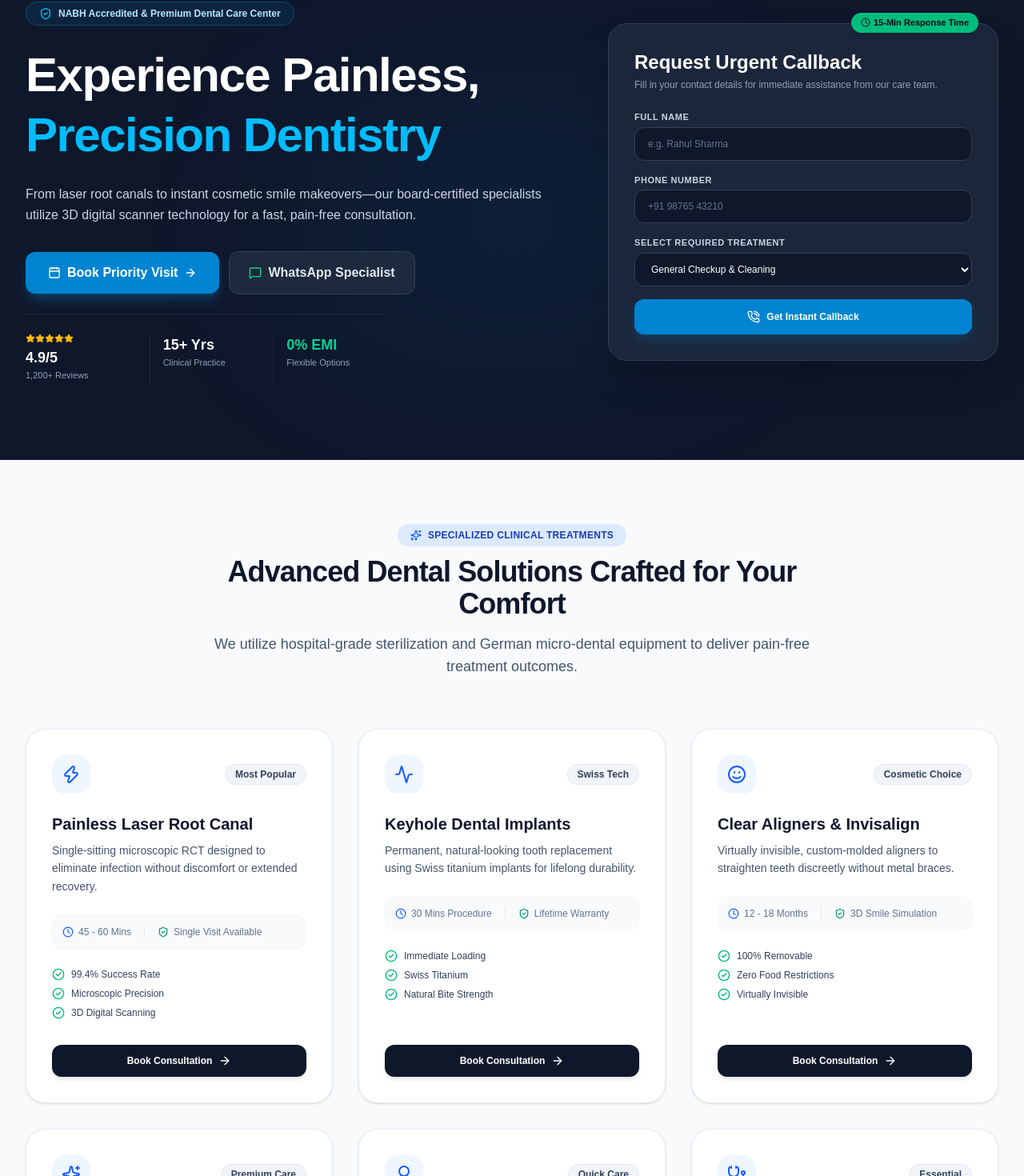
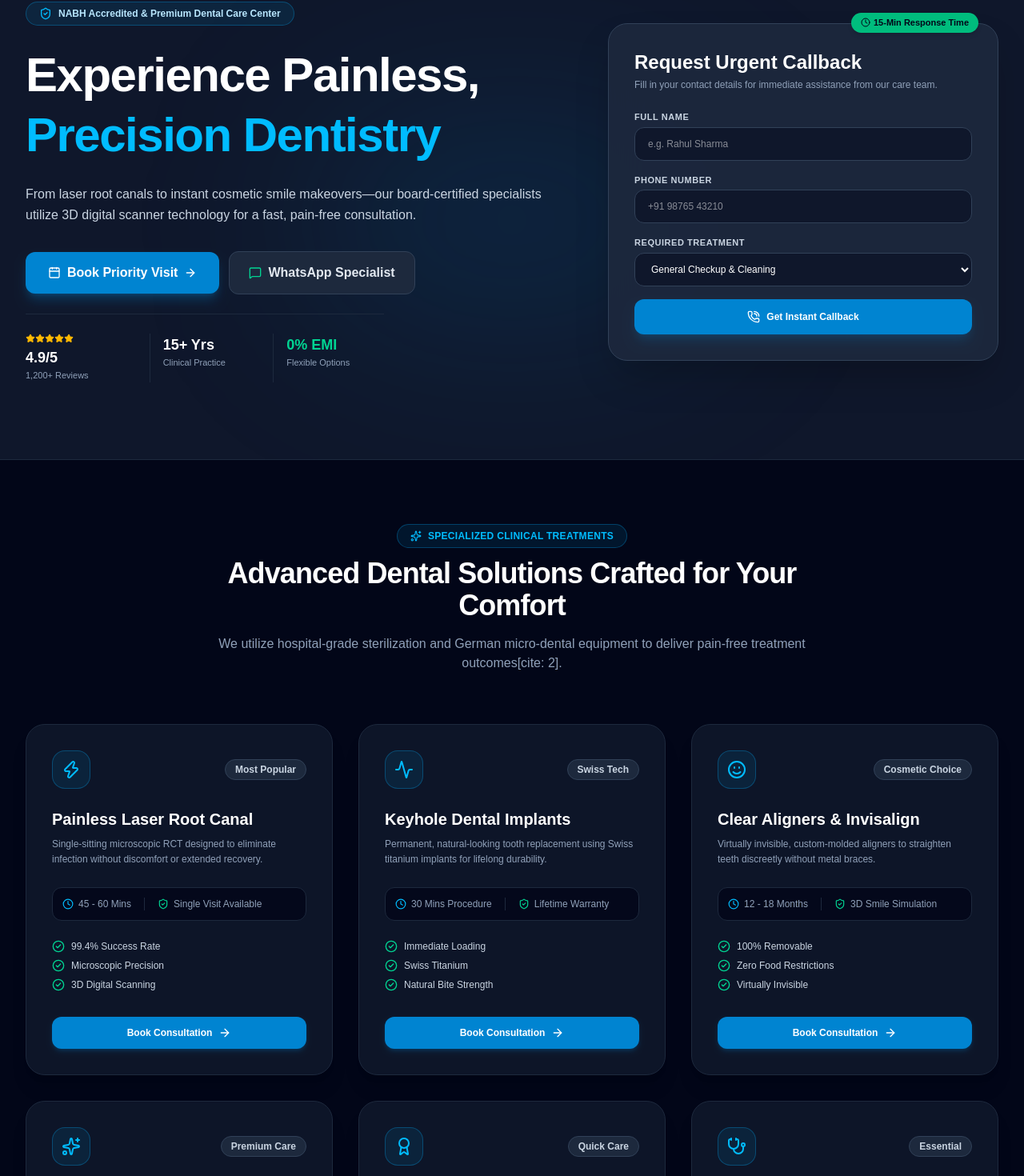
Before and after one commit to dimple200214/smile-care-dental1, a Next.js app: page / in a window 1280 px wide. Shown: the part 176-1646 px from the top of the page at 80% size. Built offline with nearby package versions, Linux system fonts and the light colour scheme.

Commit message:
feat: standardize full website to dark clinical navy theme

```diff
--- a/components/DoctorsSection.tsx
+++ b/components/DoctorsSection.tsx
@@ -1,7 +1,7 @@
 "use client";
 
 import Link from "next/link";
-import { Award, Calendar, CheckCircle2, ShieldCheck, Stethoscope } from "lucide-react";
+import { Award, Calendar, ShieldCheck, Stethoscope } from "lucide-react";
 
 const doctors = [
   {
@@ -12,7 +12,7 @@ const doctors = [
     specialization: "Root Canal Micro-Surgery & Laser Dentistry",
     bio: "Ex-Senior Registrar at AIIMS with over 8,000+ successful laser root canal procedures completed.",
     availability: "Mon - Sat (10:00 AM - 5:00 PM)",
-    imageBg: "bg-gradient-to-br from-blue-600 to-indigo-800",
+    imageBg: "bg-gradient-to-br from-sky-600 to-blue-800",
     initials: "AD",
   },
   {
@@ -23,7 +23,7 @@ const doctors = [
     specialization: "Keyhole Dental Implants & Full Mouth Rehab",
     bio: "International fellow trained in Zurich, specializing in immediate loading implants and smile designing.",
     availability: "Tue - Sun (11:00 AM - 7:00 PM)",
-    imageBg: "bg-gradient-to-br from-slate-800 to-slate-950",
+    imageBg: "bg-gradient-to-br from-slate-700 to-slate-900",
     initials: "VM",
   },
   {
@@ -34,27 +34,27 @@ const doctors = [
     specialization: "Clear Aligners, Braces & Pediatric Dentistry",
     bio: "Certified Diamond Provider for Invisalign aligners with specialized care for teens and adults.",
     availability: "Mon - Fri (2:00 PM - 8:00 PM)",
-    imageBg: "bg-gradient-to-br from-sky-600 to-blue-900",
+    imageBg: "bg-gradient-to-br from-sky-500 to-indigo-900",
     initials: "RO",
   },
 ];
 
 export default function DoctorsSection() {
   return (
-    <section id="doctors" className="py-20 bg-white">
+    <section id="doctors" className="py-20 bg-slate-900 text-white border-b border-slate-800">
       <div className="max-w-7xl mx-auto px-4 sm:px-6 lg:px-8">
 
-        {/* Section Title */}
+        {/* Title */}
         <div className="text-center max-w-3xl mx-auto mb-16">
-          <div className="inline-flex items-center space-x-2 bg-emerald-50 text-emerald-800 px-4 py-1.5 rounded-full text-xs font-bold tracking-wide uppercase mb-3 border border-emerald-200">
-            <Stethoscope className="w-3.5 h-3.5 text-emerald-600" />
+          <div className="inline-flex items-center space-x-2 bg-emerald-500/10 border border-emerald-500/30 text-emerald-400 px-4 py-1.5 rounded-full text-xs font-bold tracking-wide uppercase mb-3">
+            <Stethoscope className="w-3.5 h-3.5 text-emerald-400" />
             <span>Board-Certified Medical Team</span>
           </div>
-          <h2 className="text-3xl sm:text-4xl font-extrabold text-slate-900 tracking-tight">
+          <h2 className="text-3xl sm:text-4xl font-extrabold text-white tracking-tight">
             Meet Our Senior Oral Care Specialists
           </h2>
-          <p className="text-slate-600 mt-4 text-base">
-            Our specialists hold master’s degrees and international fellowships, delivering research-backed clinical precision.
+          <p className="text-slate-400 mt-4 text-base">
+            Our specialists hold master’s degrees and international fellowships, delivering research-backed clinical precision[cite: 2].
           </p>
         </div>
 
@@ -63,55 +63,50 @@ export default function DoctorsSection() {
           {doctors.map((doctor, idx) => (
             <div
               key={idx}
-              className="bg-slate-50 rounded-3xl p-8 border border-slate-200 flex flex-col justify-between hover:shadow-xl transition duration-300"
+              className="bg-slate-800/80 rounded-3xl p-8 border border-slate-700/80 flex flex-col justify-between hover:shadow-2xl transition duration-300"
             >
               <div>
-                {/* Visual Avatar / Profile Header */}
                 <div className="flex items-center space-x-4 mb-6">
-                  <div className={`w-16 h-16 rounded-2xl ${doctor.imageBg} text-white font-black text-xl flex items-center justify-center shadow-lg`}>
+                  <div className={`w-16 h-16 rounded-2xl ${doctor.imageBg} text-white font-black text-xl flex items-center justify-center shadow-lg border border-slate-600`}>
                     {doctor.initials}
                   </div>
                   <div>
-                    <h3 className="text-lg font-bold text-slate-900">{doctor.name}</h3>
-                    <p className="text-xs font-semibold text-blue-600">{doctor.title}</p>
-                    <p className="text-[11px] text-slate-500 font-medium">{doctor.degree}</p>
+                    <h3 className="text-lg font-bold text-white">{doctor.name}</h3>
+                    <p className="text-xs font-semibold text-sky-400">{doctor.title}</p>
+                    <p className="text-[11px] text-slate-400 font-medium">{doctor.degree}</p>
                   </div>
                 </div>
 
-                {/* Badges */}
                 <div className="flex flex-wrap gap-2 mb-6">
-                  <span className="inline-flex items-center space-x-1 text-[11px] font-bold bg-white px-2.5 py-1 rounded-md text-slate-700 border border-slate-200">
-                    <Award className="w-3 h-3 text-amber-500" />
+                  <span className="inline-flex items-center space-x-1 text-[11px] font-bold bg-slate-900 px-2.5 py-1 rounded-md text-amber-400 border border-slate-700">
+                    <Award className="w-3 h-3 text-amber-400" />
                     <span>{doctor.experience}</span>
                   </span>
-                  <span className="inline-flex items-center space-x-1 text-[11px] font-semibold bg-emerald-50 text-emerald-700 px-2.5 py-1 rounded-md border border-emerald-200">
-                    <ShieldCheck className="w-3 h-3 text-emerald-600" />
+                  <span className="inline-flex items-center space-x-1 text-[11px] font-semibold bg-emerald-950/80 text-emerald-300 px-2.5 py-1 rounded-md border border-emerald-800/60">
+                    <ShieldCheck className="w-3 h-3 text-emerald-400" />
                     <span>Verified Specialist</span>
                   </span>
                 </div>
 
-                {/* Specialization & Bio */}
                 <div className="space-y-3 mb-6">
                   <div>
-                    <span className="text-xs font-bold text-slate-500 uppercase tracking-wider">Specialty Focus</span>
-                    <p className="text-sm font-semibold text-slate-800">{doctor.specialization}</p>
+                    <span className="text-[11px] font-bold text-slate-400 uppercase tracking-wider">Specialty Focus</span>
+                    <p className="text-sm font-semibold text-slate-200">{doctor.specialization}</p>
                   </div>
-                  <p className="text-xs text-slate-600 leading-relaxed">
+                  <p className="text-xs text-slate-400 leading-relaxed">
                     {doctor.bio}
                   </p>
                 </div>
 
-                {/* Schedule info */}
-                <div className="text-xs text-slate-500 bg-white p-3 rounded-xl border border-slate-200/60 mb-6 flex items-center space-x-2">
-                  <Calendar className="w-4 h-4 text-blue-600 flex-shrink-0" />
+                <div className="text-xs text-slate-300 bg-slate-950/80 p-3 rounded-xl border border-slate-800 mb-6 flex items-center space-x-2">
+                  <Calendar className="w-4 h-4 text-sky-400 flex-shrink-0" />
                   <span>OPD Schedule: {doctor.availability}</span>
                 </div>
               </div>
 
-              {/* Action Button */}
               <Link
                 href={`/book?doctor=${encodeURIComponent(doctor.name)}`}
-                className="w-full inline-flex items-center justify-center space-x-2 bg-blue-600 hover:bg-blue-700 text-white text-xs font-semibold py-3 rounded-xl transition shadow-md shadow-blue-500/20"
+                className="w-full inline-flex items-center justify-center space-x-2 bg-sky-600 hover:bg-sky-500 text-white text-xs font-bold py-3 rounded-xl transition shadow-md shadow-sky-600/20"
               >
                 <Calendar className="w-4 h-4" />
                 <span>Book Doctor Consultation</span>
--- a/components/Hero.tsx
+++ b/components/Hero.tsx
@@ -44,25 +44,21 @@ export default function Hero() {
   };
 
   return (
-    <section className="relative bg-slate-900 text-white pt-10 pb-20 lg:pt-16 lg:pb-24 overflow-hidden border-b border-slate-800">
-      {/* Background Accent Glows */}
-      <div className="absolute top-1/3 left-1/2 -translate-x-1/2 w-[500px] h-[250px] bg-sky-600/10 blur-[120px] rounded-full pointer-events-none" />
+    <section className="relative bg-slate-900 text-white pt-12 pb-20 lg:pt-16 lg:pb-24 overflow-hidden border-b border-slate-800">
+      <div className="absolute top-1/3 left-1/2 -translate-x-1/2 w-[500px] h-[250px] bg-sky-600/15 blur-[120px] rounded-full pointer-events-none" />
 
       <div className="max-w-7xl mx-auto px-4 sm:px-6 lg:px-8 relative z-10">
         <div className="grid grid-cols-1 lg:grid-cols-12 gap-10 lg:gap-8 items-center">
 
-          {/* Left Hero Text Content */}
+          {/* Left Text */}
           <div className="lg:col-span-7 space-y-6 text-center lg:text-left">
-
-            {/* Trust Pill */}
-            <div className="inline-flex items-center space-x-2 bg-sky-500/10 border border-sky-500/30 px-4 py-1.5 rounded-full backdrop-blur-md">
+            <div className="inline-flex items-center space-x-2 bg-sky-500/10 border border-sky-500/30 px-4 py-1.5 rounded-full">
               <ShieldCheck className="w-4 h-4 text-sky-400" />
               <span className="text-xs font-semibold text-sky-200">
                 NABH Accredited & Premium Dental Care Center
               </span>
             </div>
 
-            {/* Crisp Clean Headline (No text ghosting) */}
             <h1 className="text-4xl sm:text-5xl lg:text-6xl font-black tracking-tight leading-tight">
               Experience Painless, <br />
               <span className="text-sky-400">
@@ -70,12 +66,10 @@ export default function Hero() {
               </span>
             </h1>
 
-            {/* Subtitle */}
             <p className="text-sm sm:text-base text-slate-300 max-w-2xl mx-auto lg:mx-0 font-normal leading-relaxed">
               From laser root canals to instant cosmetic smile makeovers—our board-certified specialists utilize 3D digital scanner technology for a fast, pain-free consultation.
             </p>
 
-            {/* CTA Buttons */}
             <div className="flex flex-col sm:flex-row items-center justify-center lg:justify-start gap-3 pt-2">
               <Link
                 href="/book"
@@ -97,7 +91,6 @@ export default function Hero() {
               </a>
             </div>
 
-            {/* Social Proof */}
             <div className="pt-6 border-t border-slate-800 grid grid-cols-3 gap-4 max-w-md mx-auto lg:mx-0 text-left">
               <div>
                 <div className="flex items-center text-amber-400 mb-1">
@@ -119,13 +112,11 @@ export default function Hero() {
                 <p className="text-[11px] text-slate-400">Flexible Options</p>
               </div>
             </div>
-
           </div>
 
           {/* Right Lead Capture Form */}
           <div className="lg:col-span-5">
             <div className="bg-slate-800/90 backdrop-blur-xl p-6 sm:p-8 rounded-3xl border border-slate-700 shadow-2xl relative">
-
               <div className="absolute -top-3.5 right-6 bg-emerald-500 text-slate-950 text-[11px] font-extrabold px-3 py-1 rounded-full flex items-center space-x-1 shadow-md">
                 <Clock className="w-3 h-3" />
                 <span>15-Min Response Time</span>
@@ -144,51 +135,36 @@ export default function Hero() {
                     <p className="text-xs text-emerald-300 mt-1">
                       Our team will reach out to <strong>{callbackData.phone}</strong> shortly.
                     </p>
-                    <button
-                      onClick={() => {
-                        setCallbackSubmitted(false);
-                        setCallbackData({ full_name: "", phone: "", treatment: "General Checkup & Cleaning" });
-                      }}
-                      className="mt-3 text-xs font-semibold text-emerald-400 underline block"
-                    >
-                      Submit another request
-                    </button>
                   </div>
                 </div>
               ) : (
                 <form onSubmit={handleCallbackSubmit} className="space-y-4">
                   <div>
-                    <label className="block text-[11px] font-bold text-slate-300 uppercase tracking-wider mb-1">
-                      Full Name
-                    </label>
+                    <label className="block text-[11px] font-bold text-slate-300 uppercase tracking-wider mb-1">Full Name</label>
                     <input
                       type="text"
                       required
                       placeholder="e.g. Rahul Sharma"
                       value={callbackData.full_name}
                       onChange={(e) => setCallbackData({ ...callbackData, full_name: e.target.value })}
-                      className="w-full px-4 py-3 rounded-xl bg-slate-900 border border-slate-700 focus:outline-none focus:border-sky-500 text-white placeholder-slate-500 text-xs"
+                      className="w-full px-4 py-3 rounded-xl bg-slate-900 border border-slate-700 focus:outline-none focus:border-sky-500 text-white text-xs"
                     />
                   </div>
 
                   <div>
-                    <label className="block text-[11px] font-bold text-slate-300 uppercase tracking-wider mb-1">
-                      Phone Number
-                    </label>
+                    <label className="block text-[11px] font-bold text-slate-300 uppercase tracking-wider mb-1">Phone Number</label>
                     <input
                       type="tel"
                       required
                       placeholder="+91 98765 43210"
                       value={callbackData.phone}
                       onChange={(e) => setCallbackData({ ...callbackData, phone: e.target.value })}
-                      className="w-full px-4 py-3 rounded-xl bg-slate-900 border border-slate-700 focus:outline-none focus:border-sky-500 text-white placeholder-slate-500 text-xs"
+                      className="w-full px-4 py-3 rounded-xl bg-slate-900 border border-slate-700 focus:outline-none focus:border-sky-500 text-white text-xs"
                     />
                   </div>
 
                   <div>
-                    <label className="block text-[11px] font-bold text-slate-300 uppercase tracking-wider mb-1">
-                      Select Required Treatment
-                    </label>
+                    <label className="block text-[11px] font-bold text-slate-300 uppercase tracking-wider mb-1">Required Treatment</label>
                     <select
                       value={callbackData.treatment}
                       onChange={(e) => setCallbackData({ ...callbackData, treatment: e.target.value })}
@@ -206,7 +182,7 @@ export default function Hero() {
                   <button
                     type="submit"
                     disabled={callbackLoading}
-                    className="w-full bg-sky-600 hover:bg-sky-500 text-white font-bold py-3.5 rounded-xl transition shadow-lg shadow-sky-600/20 disabled:opacity-50 text-xs flex items-center justify-center space-x-2"
+                    className="w-full bg-sky-600 hover:bg-sky-500 text-white font-bold py-3.5 rounded-xl transition shadow-lg shadow-sky-600/20 text-xs flex items-center justify-center space-x-2"
                   >
                     <PhoneCall className="w-4 h-4" />
                     <span>{callbackLoading ? "Submitting..." : "Get Instant Callback"}</span>
--- a/components/ServicesSection.tsx
+++ b/components/ServicesSection.tsx
@@ -1,18 +1,7 @@
 "use client";
 
 import Link from "next/link";
-import {
-  Sparkles,
-  Clock,
-  ShieldCheck,
-  ArrowRight,
-  CheckCircle2,
-  Zap,
-  Smile,
-  Activity,
-  Stethoscope,
-  Award
-} from "lucide-react";
+import { Sparkles, Clock, ShieldCheck, ArrowRight, CheckCircle2, Zap, Smile, Activity, Stethoscope, Award } from "lucide-react";
 
 const services = [
   {
@@ -79,20 +68,20 @@ const services = [
 
 export default function ServicesSection() {
   return (
-    <section id="services" className="py-20 bg-slate-50 relative">
+    <section id="services" className="py-20 bg-slate-950 text-white relative border-b border-slate-800">
       <div className="max-w-7xl mx-auto px-4 sm:px-6 lg:px-8">
 
         {/* Section Heading */}
         <div className="text-center max-w-3xl mx-auto mb-16">
-          <div className="inline-flex items-center space-x-2 bg-blue-100 text-blue-800 px-4 py-1.5 rounded-full text-xs font-bold tracking-wide uppercase mb-3">
-            <Sparkles className="w-3.5 h-3.5 text-blue-600" />
+          <div className="inline-flex items-center space-x-2 bg-sky-500/10 border border-sky-500/30 text-sky-400 px-4 py-1.5 rounded-full text-xs font-bold tracking-wide uppercase mb-3">
+            <Sparkles className="w-3.5 h-3.5 text-sky-400" />
             <span>Specialized Clinical Treatments</span>
           </div>
-          <h2 className="text-3xl sm:text-4xl font-extrabold text-slate-900 tracking-tight">
+          <h2 className="text-3xl sm:text-4xl font-extrabold text-white tracking-tight">
             Advanced Dental Solutions Crafted for Your Comfort
           </h2>
-          <p className="text-slate-600 mt-4 text-base sm:text-lg">
-            We utilize hospital-grade sterilization and German micro-dental equipment to deliver pain-free treatment outcomes.
+          <p className="text-slate-400 mt-4 text-base">
+            We utilize hospital-grade sterilization and German micro-dental equipment to deliver pain-free treatment outcomes[cite: 2].
           </p>
         </div>
 
@@ -103,54 +92,49 @@ export default function ServicesSection() {
             return (
               <div
                 key={service.id}
-                className="bg-white rounded-3xl p-8 border border-slate-200/80 shadow-sm hover:shadow-xl transition-all duration-300 flex flex-col justify-between group hover:-translate-y-1"
+                className="bg-slate-900/90 rounded-3xl p-8 border border-slate-800 shadow-xl hover:border-slate-700 transition-all duration-300 flex flex-col justify-between group hover:-translate-y-1"
               >
                 <div>
-                  {/* Card Header & Badge */}
                   <div className="flex items-center justify-between mb-6">
-                    <div className="w-12 h-12 rounded-2xl bg-blue-50 text-blue-600 flex items-center justify-center group-hover:bg-blue-600 group-hover:text-white transition-colors duration-300">
+                    <div className="w-12 h-12 rounded-2xl bg-sky-500/10 border border-sky-500/30 text-sky-400 flex items-center justify-center group-hover:bg-sky-600 group-hover:text-white transition duration-300">
                       <IconComponent className="w-6 h-6" />
                     </div>
-                    <span className="text-xs font-semibold px-3 py-1 rounded-full bg-slate-100 text-slate-700 border border-slate-200">
+                    <span className="text-xs font-semibold px-3 py-1 rounded-full bg-slate-800 text-slate-300 border border-slate-700">
                       {service.badge}
                     </span>
                   </div>
 
-                  {/* Title & Description */}
-                  <h3 className="text-xl font-bold text-slate-900 mb-2 group-hover:text-blue-600 transition-colors">
+                  <h3 className="text-xl font-bold text-white mb-2 group-hover:text-sky-400 transition">
                     {service.title}
                   </h3>
-                  <p className="text-sm text-slate-600 leading-relaxed mb-6">
+                  <p className="text-xs text-slate-400 leading-relaxed mb-6">
                     {service.description}
                   </p>
 
-                  {/* Duration & Highlights */}
-                  <div className="flex items-center space-x-4 text-xs font-medium text-slate-500 mb-6 bg-slate-50 p-3 rounded-xl border border-slate-100">
+                  <div className="flex items-center space-x-4 text-xs font-medium text-slate-400 mb-6 bg-slate-950/80 p-3 rounded-xl border border-slate-800">
                     <div className="flex items-center space-x-1.5">
-                      <Clock className="w-3.5 h-3.5 text-blue-600" />
+                      <Clock className="w-3.5 h-3.5 text-sky-400" />
                       <span>{service.duration}</span>
                     </div>
-                    <div className="flex items-center space-x-1.5 border-l border-slate-200 pl-4">
-                      <ShieldCheck className="w-3.5 h-3.5 text-emerald-600" />
+                    <div className="flex items-center space-x-1.5 border-l border-slate-800 pl-4">
+                      <ShieldCheck className="w-3.5 h-3.5 text-emerald-400" />
                       <span>{service.highlight}</span>
                     </div>
                   </div>
 
-                  {/* Key Benefits List */}
                   <ul className="space-y-2 mb-8">
                     {service.benefits.map((benefit, idx) => (
-                      <li key={idx} className="flex items-center text-xs text-slate-700 space-x-2">
-                        <CheckCircle2 className="w-4 h-4 text-emerald-500 flex-shrink-0" />
+                      <li key={idx} className="flex items-center text-xs text-slate-300 space-x-2">
+                        <CheckCircle2 className="w-4 h-4 text-emerald-400 flex-shrink-0" />
                         <span>{benefit}</span>
                       </li>
                     ))}
                   </ul>
                 </div>
 
-                {/* Direct Action */}
                 <Link
                   href={`/book?treatment=${encodeURIComponent(service.title)}`}
-                  className="w-full inline-flex items-center justify-center space-x-2 bg-slate-900 hover:bg-blue-600 text-white text-xs font-semibold py-3 px-4 rounded-xl transition duration-200 shadow-md"
+                  className="w-full inline-flex items-center justify-center space-x-2 bg-sky-600 hover:bg-sky-500 text-white text-xs font-semibold py-3 px-4 rounded-xl transition shadow-md shadow-sky-600/20"
                 >
                   <span>Book Consultation</span>
                   <ArrowRight className="w-4 h-4" />
```
